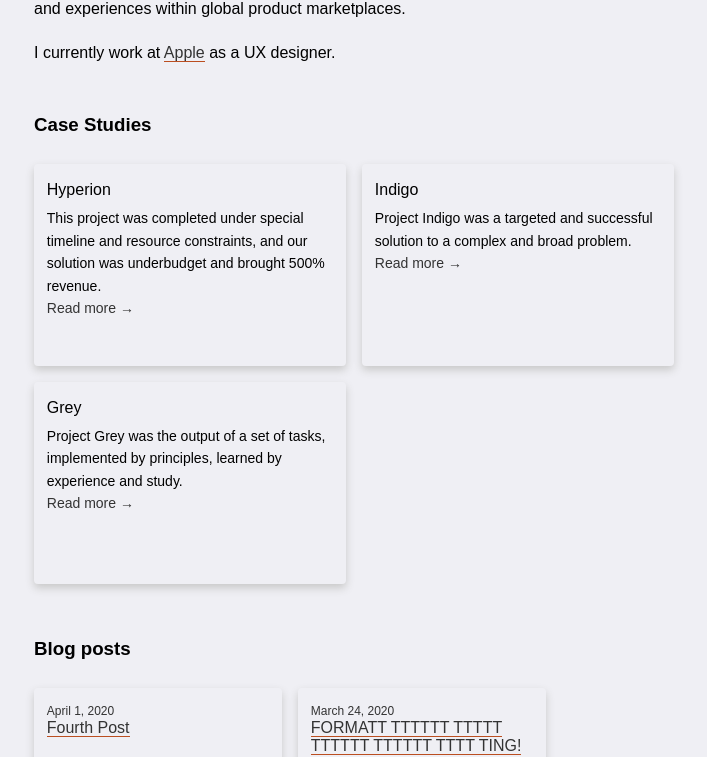
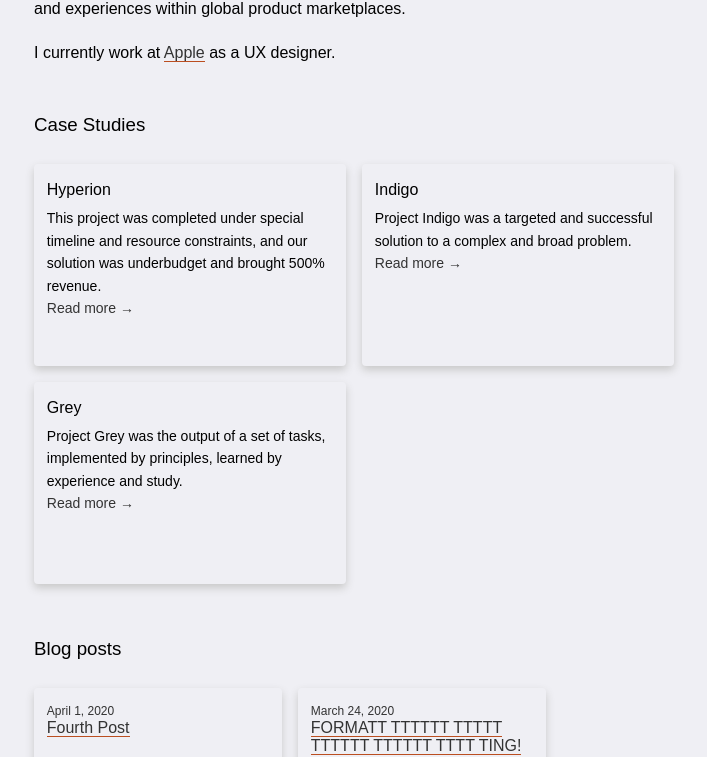
Before and after one commit to foundmonster/foundmonster.github.io, a Jekyll site: the page built from index.html, in a window 1280 px wide. Shown: the part 461-1218 px from the top of the page, without its empty margins (30-737 px from the left). Built offline with Jekyll 4.4.1, drawn with Linux system fonts in a browser that asks for light colours; some web fonts are replaced.

Commit message:
change font eight of case study and blog post headers

```diff
--- a/index.html
+++ b/index.html
@@ -7,7 +7,7 @@ title: Cory Malnarick
 <p>I take a multifaceted approach in my work, applying my skills in research, analysis, strategy, and design to craft real-world solutions for complicated problems that exceed the demands of the market, business, and customer.</p><br>
 <p>I've worked on various assignments ranging from experience audits of technical enterprise e-commerce platforms, a complete redesign of a customer account & order management system, and research, strategy, and design of brand presences and experiences within global product marketplaces.</p><br>
 <p>I currently work at <a href="https://apple.com">Apple</a> as a UX designer.</p><br><br>
-<h3 style="font-weight: 700;">Case Studies</h3>
+<h3>Case Studies</h3>
 <div class="projectgrid">
 	{% for post in site.categories.project %}
 		<div>
@@ -18,7 +18,7 @@ title: Cory Malnarick
 	{% endfor %}
 </div>
 <br>
-<h3 style="font-weight: 700;">Blog posts</h3>
+<h3>Blog posts</h3>
 <div class="bloggrid">
 	{% for post in site.categories.post %}
 		<div>
```
